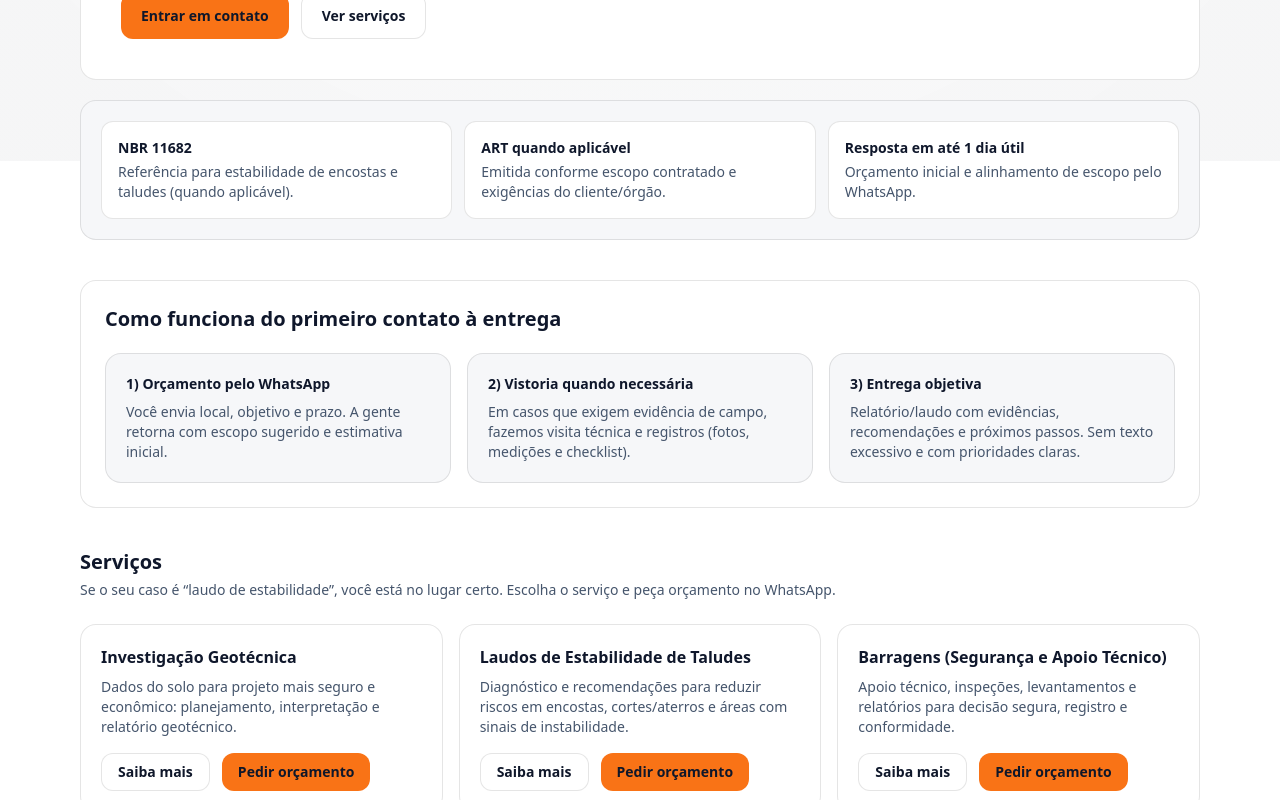
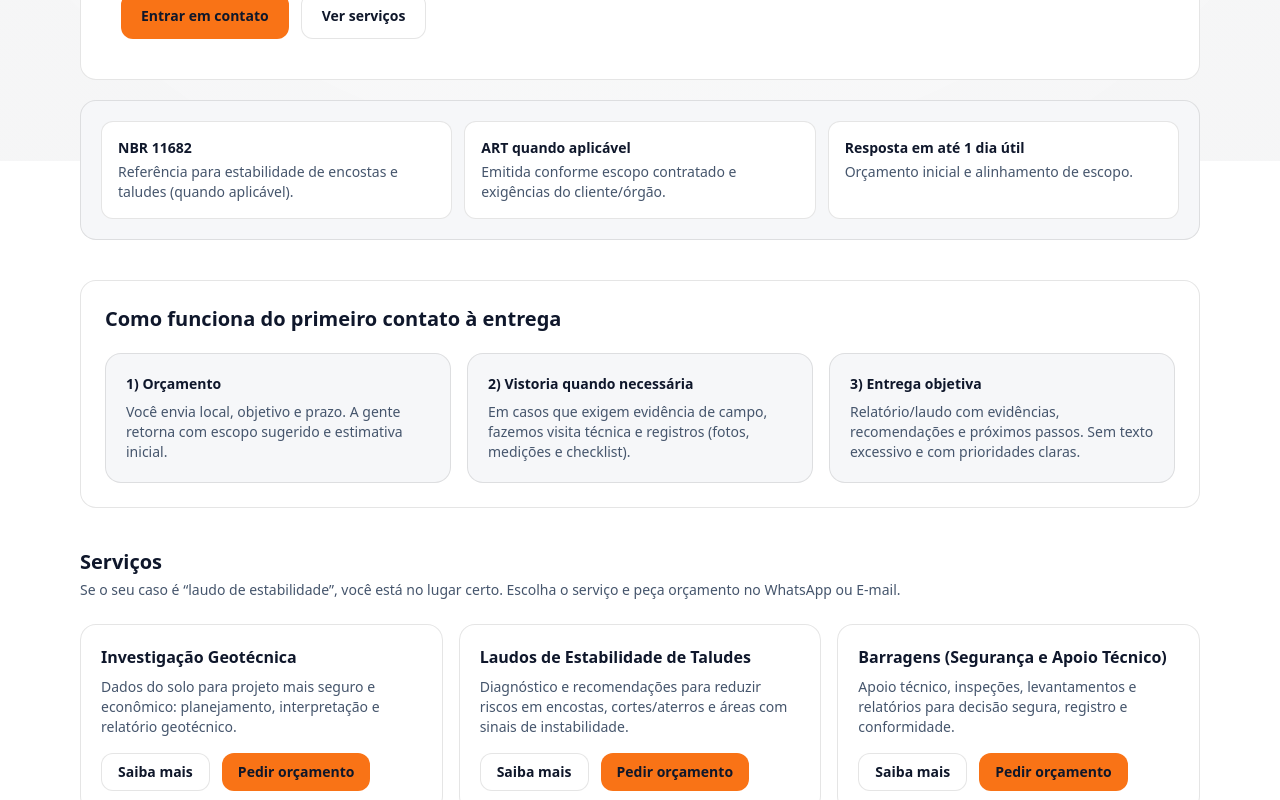
Before and after one commit to Ramos-jft/j2c-site, a Next.js app: page / in a window 1280 px wide. Shown: the part 639-1439 px from the top of the page. Built offline with nearby package versions, Linux system fonts and the light colour scheme.

Commit message:
Feat: Correção de textos

```diff
--- a/src/app/page.tsx
+++ b/src/app/page.tsx
@@ -31,7 +31,7 @@ O local tem acesso liberado para vistoria? ( ) Sim ( ) Não`,
     },
     {
       titulo: siteConfig.responseSla,
-      descricao: "Orçamento inicial e alinhamento de escopo pelo WhatsApp.",
+      descricao: "Orçamento inicial e alinhamento de escopo.",
     },
   ] as const;
 
@@ -66,7 +66,7 @@ O local tem acesso liberado para vistoria? ( ) Sim ( ) Não`,
           <div className="mt-5 grid gap-4 lg:grid-cols-3">
             <div className="rounded-2xl border border-black/10 bg-[var(--j2c-cor-superficie)] p-5">
               <p className="text-sm font-semibold text-slate-900">
-                1) Orçamento pelo WhatsApp
+                1) Orçamento
               </p>
               <p className="mt-2 text-sm text-slate-600">
                 Você envia local, objetivo e prazo. A gente retorna com escopo
@@ -104,7 +104,7 @@ O local tem acesso liberado para vistoria? ( ) Sim ( ) Não`,
             <h2 className="text-xl font-semibold text-slate-900">Serviços</h2>
             <p className="mt-1 text-sm text-slate-600">
               Se o seu caso é “laudo de estabilidade”, você está no lugar certo.
-              Escolha o serviço e peça orçamento no WhatsApp.
+              Escolha o serviço e peça orçamento no WhatsApp ou E-mail.
             </p>
           </div>
         </div>
```
